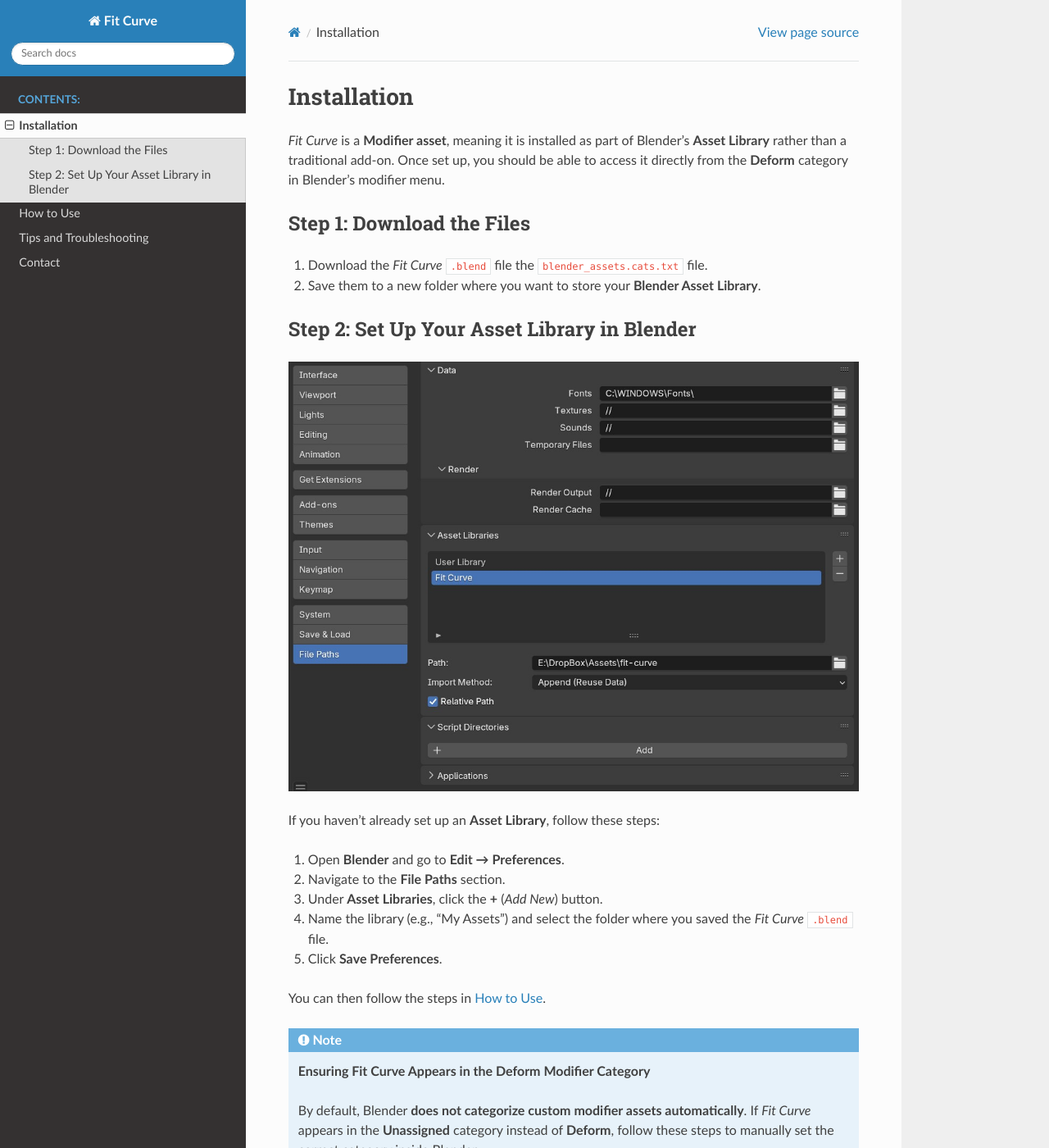
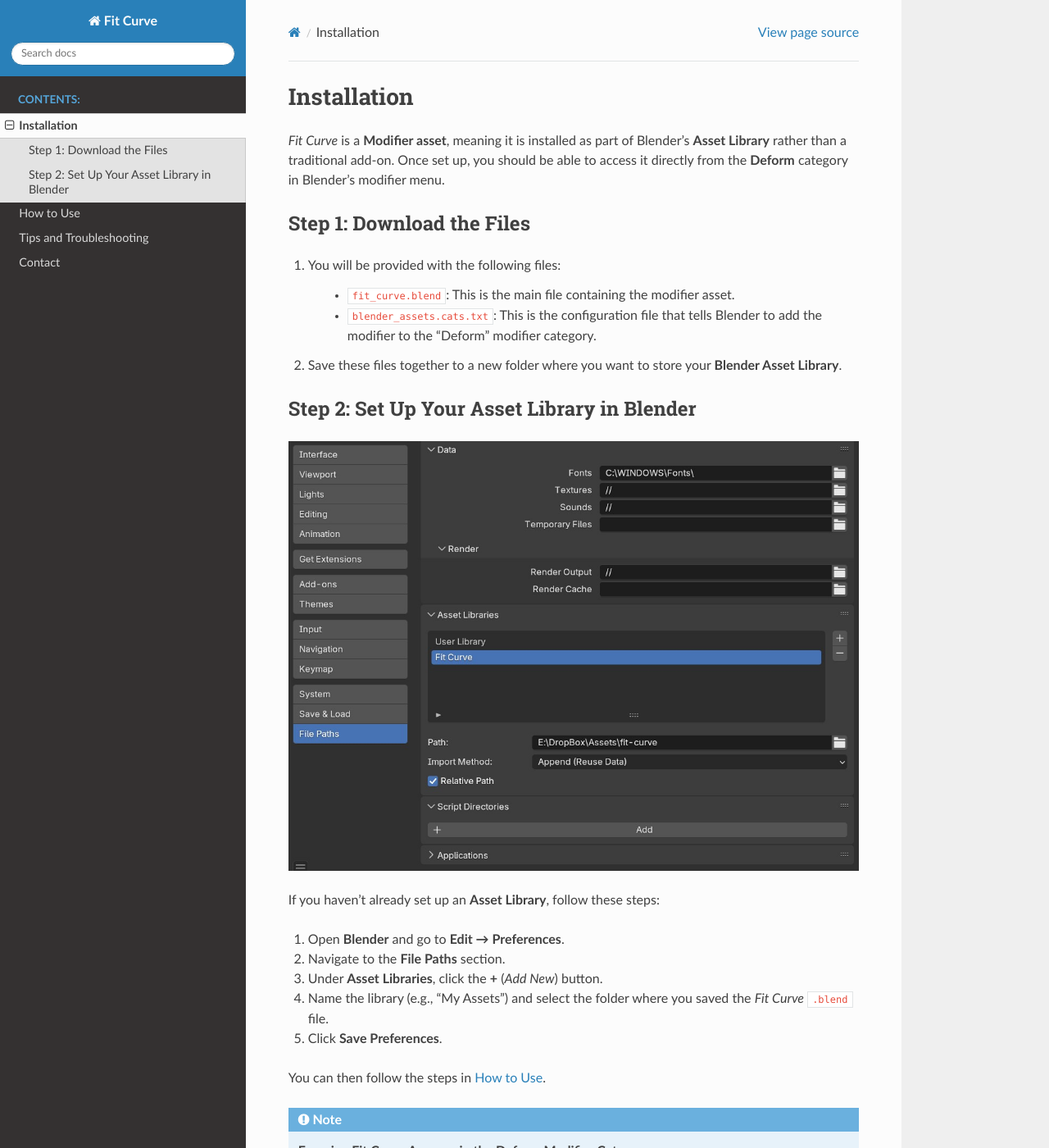
Before and after one commit to mkingsnorth/fit-curve-docs, a Sphinx documentation site: the page built from docs/installation.rst, in a window 1280 px wide and 1400 px high. Shown: the whole window at 82% size. Built offline with Sphinx 7.4.7 and the Read the Docs theme 3.1.0, drawn with Linux system fonts in a browser that asks for light colours.

Commit message:
Added clarification to installation instructions for category, hopefully

```diff
--- a/docs/installation.rst
+++ b/docs/installation.rst
@@ -9,8 +9,13 @@
 Step 1: Download the Files
 --------------------------------
 
-1. Download the *Fit Curve* ``.blend`` file the ``blender_assets.cats.txt`` file.
-2. Save them to a new folder where you want to store your **Blender Asset Library**.
+#. You will be provided with the following files:
+
+    * ``fit_curve.blend``: This is the main file containing the modifier asset.
+
+    * ``blender_assets.cats.txt``: This is the configuration file that tells Blender to add the modifier to the "Deform" modifier category.
+
+#. Save these files together to a new folder where you want to store your **Blender Asset Library**.
 
 Step 2: Set Up Your Asset Library in Blender
 --------------------------------------------
@@ -34,7 +39,9 @@
 
    **Ensuring Fit Curve Appears in the Deform Modifier Category**
 
-   By default, Blender **does not categorize custom modifier assets automatically**. If *Fit Curve* appears in the **Unassigned** category instead of **Deform**, follow these steps to manually set the correct category inside Blender.
+   By default, Blender **does not categorize custom modifier assets automatically**.
+
+   If *Fit Curve* appears in the **Unassigned** category instead of **Deform**, follow these steps to manually set the correct category inside Blender.
 
    #. Once downloaded to the directory you wish to keep the asset, open the fit-curve.blend file.
 
```
